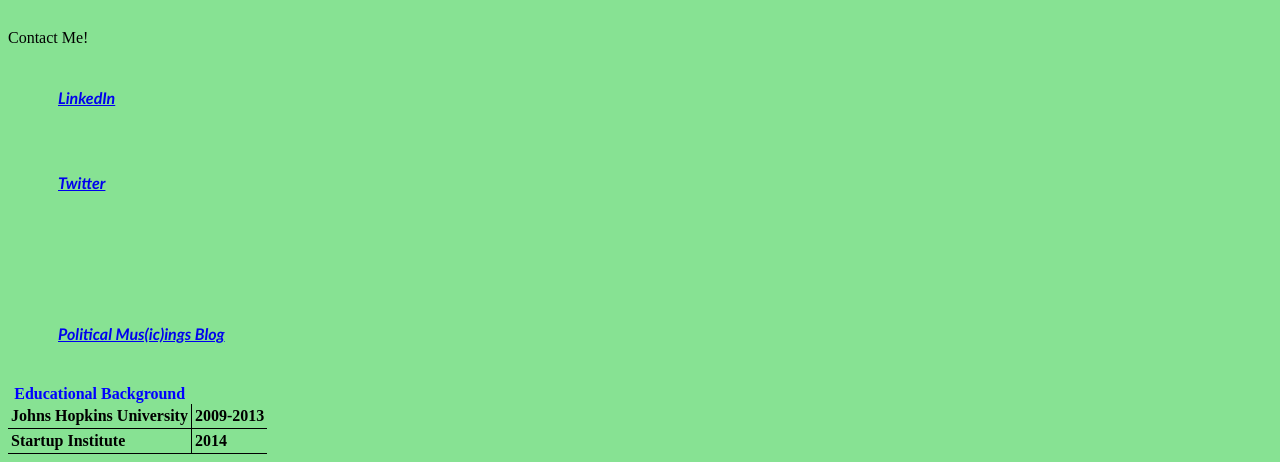
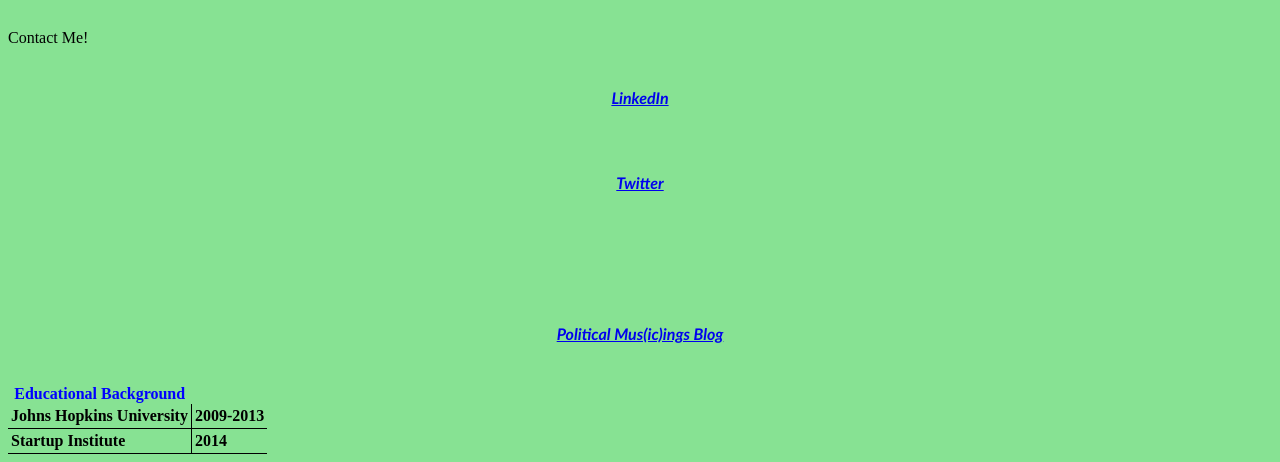
Before and after one commit to alymadan/alymadan.github.io, a plain HTML site: page index.html in a window 1280 px wide. Shown: the part 341-803 px from the top of the page. Drawn offline with Linux system fonts and the light colour scheme.

Commit message:
changing order and font colros

```diff
--- a/index.html
+++ b/index.html
@@ -6,13 +6,13 @@
 
 	</head>
 	<body>
+	<h1 style="font-size 100px; color: FFOOOO; font-family: Calibri; text-align: center"><strong>Aly Madan</strong></h1>
 		<p style="font-size: 20px; color: blue; font-family: Calibri; text-align: center"><strong>Globally-minded. Analytical. Problem-solver. Johns Hopkins graduate with experience in Client Relations, Project Management, Consulting, and Nonprofits.</strong> </p>
-	<h1 style="font-size 100px; color: FFOOOO; font-family: Calibri; text-align: center"><strong>Aly Madan</strong></h1>
 		<p> <img src="https://production-startupschool.s3.amazonaws.com/sipeople-studentprofile/studentprofile-630IMG_7404%20(640x640).jpg" width="100" height="100"/> </p
-<h2 style="font-size 75px; color: red; font-family: Calibri; text-align: center"<strong>Contact Me!<strong></h2>
-    		<p style="font-size 30px; color: FF00FF; font-family: Calibri; text-align: left"><a href="https://www.linkedin.com/in/alysiamadan"><em>LinkedIn</em></a></p>
-    		<p style="font-size 30px; color: FF00FF; font-family: Calibri; text-align: left"><a href="https://twitter.com/AlyMadan"><em>Twitter</em></a><p></p>
-    		<p style="font-size 30px; color: FF00FF; font-family: Calibri; text-align: left"><a href="https:www.politicalmusicings.wordpress.com"><em>Political Mus(ic)ings Blog</em></a></p>
+<h2 style="font-size 75px; color: 993333; font-family: Calibri; text-align: center"<strong>Contact Me!<strong></h2>
+    		<p style="font-size 30px; color: FF00FF; font-family: Calibri; text-align: center"><a href="https://www.linkedin.com/in/alysiamadan"><em>LinkedIn</em></a></p>
+    		<p style="font-size 30px; color: FF00FF; font-family: Calibri; text-align: center"><a href="https://twitter.com/AlyMadan"><em>Twitter</em></a><p></p>
+    		<p style="font-size 30px; color: FF00FF; font-family: Calibri; text-align: center"><a href="https:www.politicalmusicings.wordpress.com"><em>Political Mus(ic)ings Blog</em></a></p>
 
 
 		<table style="border-collapse:collapse"
```
